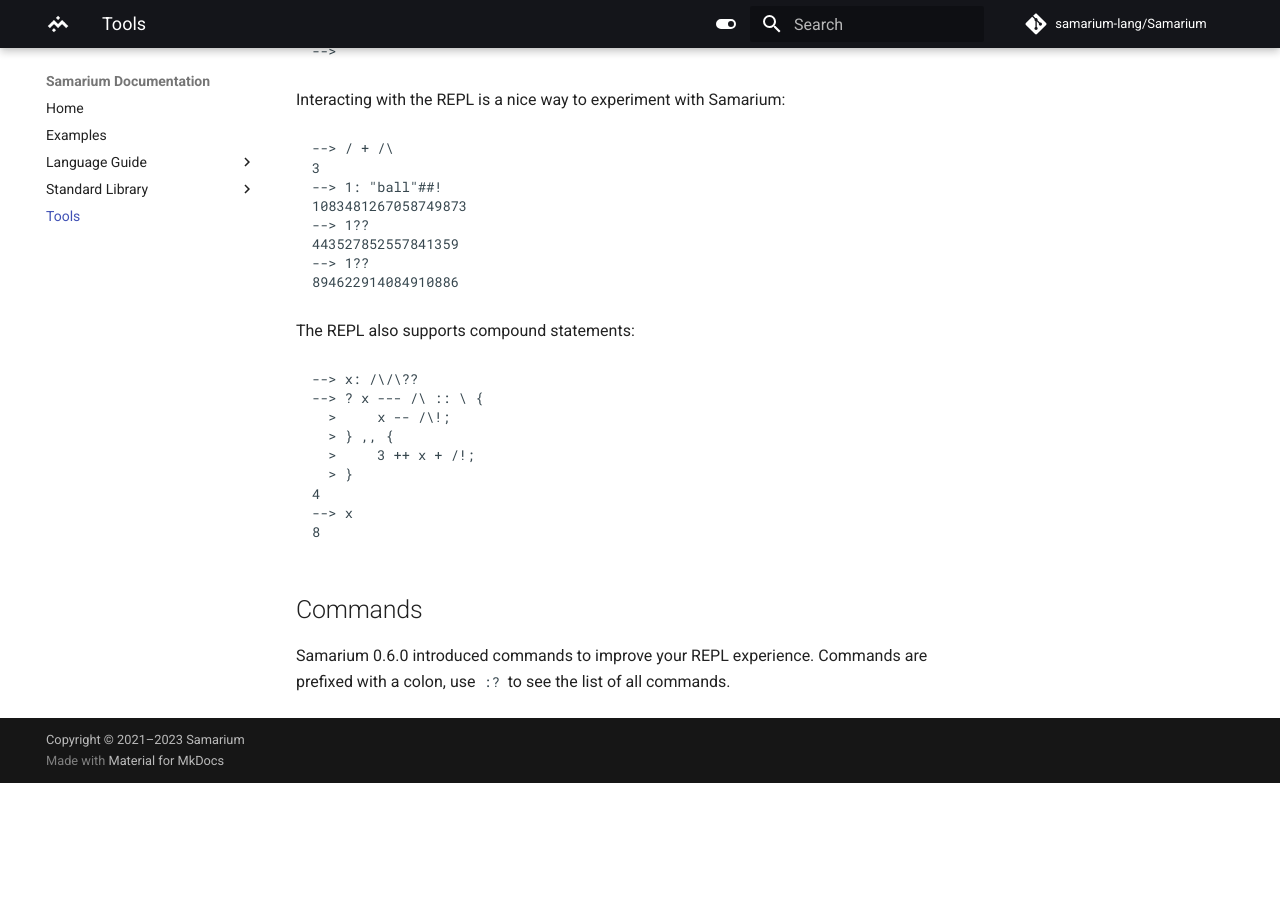
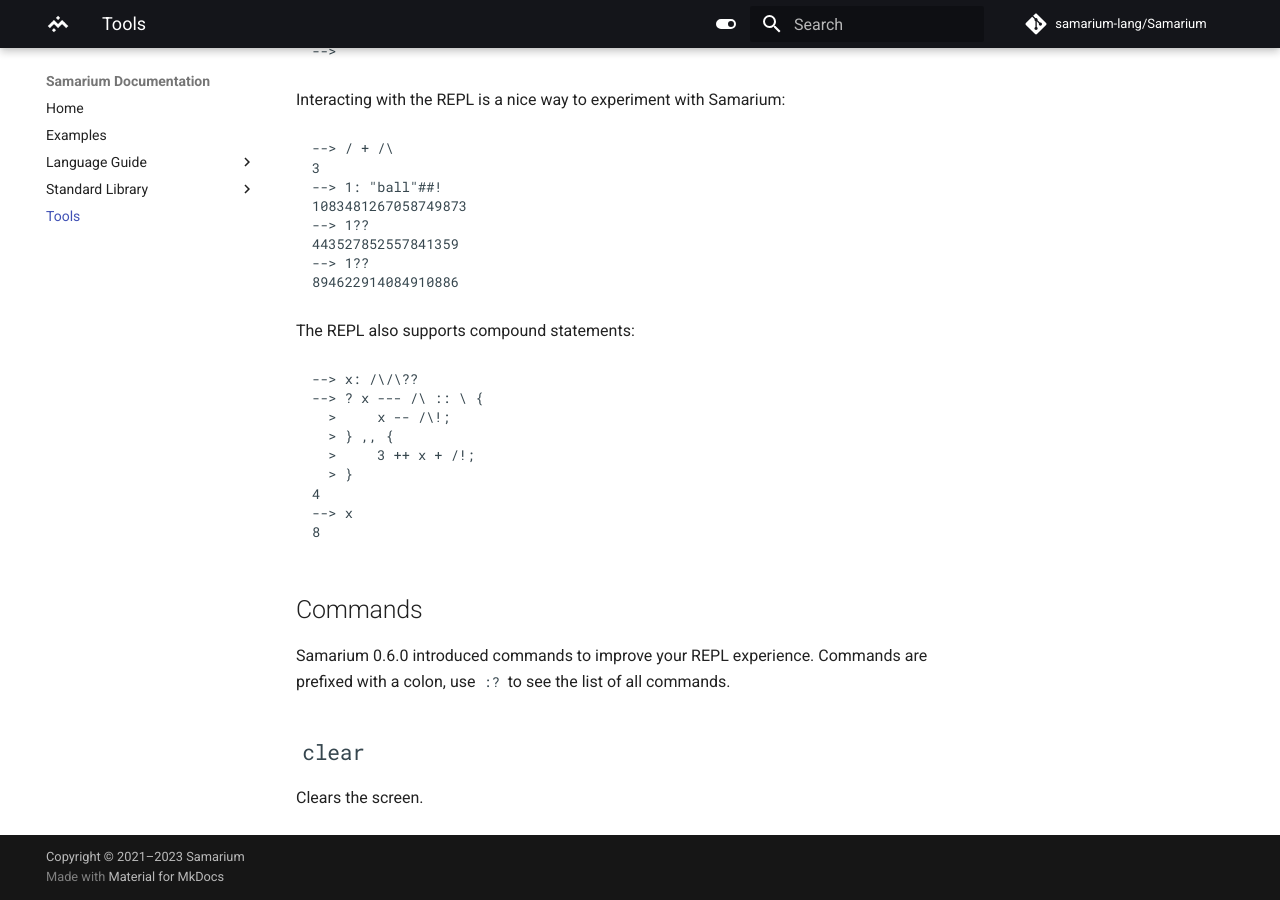
Before and after one commit to samarium-lang/Samarium, an MkDocs documentation site: the page built from docs/tools.md, in a window 1280 px wide and 900 px high, scrolled down 594 px. Built offline with MkDocs 1.6.1 and Material for MkDocs 9.7.7, drawn with Linux system fonts in a browser that asks for light colours; comment, search, counter and statistics services are not loaded; before the commit the page ends 1377 px from its top, so only the background shows below that.

Commit message:
(docs) Added clear command

```diff
--- a/docs/tools.md
+++ b/docs/tools.md
@@ -51,3 +51,7 @@
 
 Samarium 0.6.0 introduced commands to improve your REPL experience.
 Commands are prefixed with a colon, use `:?` to see the list of all commands.
+
+
+## `clear`
+Clears the screen.
```
